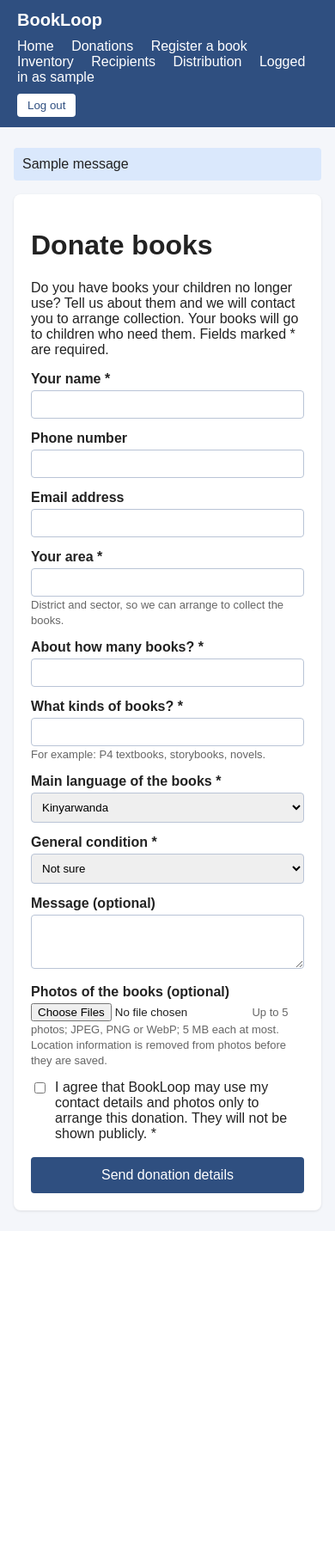
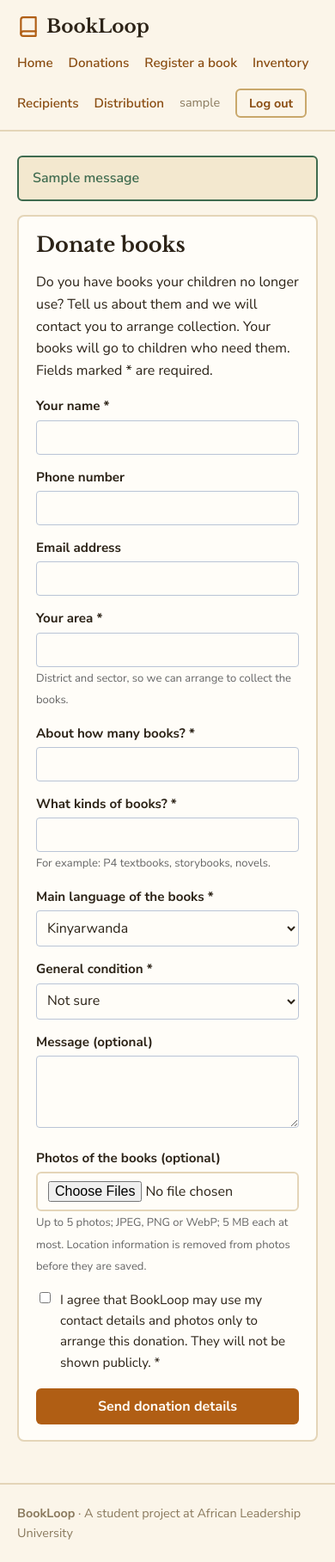
Before and after one commit to HenrietteIraguha/BOOKLOOP, a Django app: page /donate/ in a window 390 px wide. Shown: the whole page at 86% size. Before the commit the page ends 1411 px from the top, so only its background shows below. Run offline with Django 5.2, Linux system fonts and the light colour scheme; a user stored in the database is signed in; tables that the repository leaves empty hold one stand-in row (values such as "Sample post"); one stand-in notice (Sample message) is shown; some libraries are stand-ins or nearby versions.

Commit message:
Add warm design, shared CSS and showcase homepage

```diff
--- a/config/settings.py
+++ b/config/settings.py
@@ -134,6 +134,7 @@ USE_TZ = True
 # https://docs.djangoproject.com/en/6.1/howto/static-files/
 
 STATIC_URL = 'static/'
+STATICFILES_DIRS = [BASE_DIR / "static"]
 
 
 # Email
--- a/public/urls.py
+++ b/public/urls.py
@@ -5,6 +5,7 @@ from . import views
 app_name = "public"
 
 urlpatterns = [
+    path("", views.showcase, name="home"),
     path("donate/", views.donate, name="donate"),
     path("donate/thanks/", views.donate_thanks, name="donate_thanks"),
 ]
--- a/public/views.py
+++ b/public/views.py
@@ -49,3 +49,34 @@ def donate(request):
 
 def donate_thanks(request):
     return render(request, "public/donate_thanks.html")
+
+# ---- Public home page: the showcase (FR-20) ----
+from django.db.models import Sum
+
+from communities.models import Recipient
+from distribution.models import Distribution
+from inventory.models import Book, InventoryLot
+
+COVER_COLOURS = ["#7A6248", "#9C5A20", "#44633F", "#31556B",
+                 "#8C4A5E", "#3F6B5C", "#A8702A", "#5B5B7A"]
+
+
+def showcase(request):
+    """Books first, donating one click away. Only books staff approved are shown."""
+    lots = InventoryLot.objects.exclude(status=InventoryLot.Status.REJECTED)
+    still_here = lots.aggregate(n=Sum("quantity"))["n"] or 0
+    given_out = Distribution.objects.aggregate(n=Sum("quantity"))["n"] or 0
+
+    stats = {
+        "books_collected": still_here + given_out,
+        "donations": DonationSubmission.objects.exclude(
+            status=DonationSubmission.Status.REJECTED).count(),
+        "communities": Recipient.objects.filter(
+            distributions__isnull=False).distinct().count(),
+    }
+
+    books = list(Book.objects.filter(show_in_showcase=True).order_by("-id")[:8])
+    for i, book in enumerate(books):
+        book.cover_colour = COVER_COLOURS[i % len(COVER_COLOURS)]
+
+    return render(request, "public/showcase.html", {"stats": stats, "books": books})
--- /dev/null
+++ b/static/css/bookloop.css
@@ -0,0 +1,196 @@
+/* BookLoop shared styles — warm & bookish */
+
+:root {
+  --cream: #FBF5E9;      /* page background */
+  --panel: #FFFDF8;      /* cards */
+  --sand: #F3E8CF;       /* tinted sections */
+  --border: #E4D5B8;
+  --border-dark: #E0CEA6;
+  --ink: #2C2317;        /* main text */
+  --muted: #5C4F3B;      /* secondary text */
+  --faded: #8A7A5E;      /* hints */
+  --accent: #B05E14;     /* buttons */
+  --accent-dark: #8A4D12;/* links, hover */
+  --chip-bg: #F0E2BC;
+  --chip-text: #6B4F12;
+  --danger: #9C2B2B;
+  --ok: #3F6B4F;
+}
+
+* { box-sizing: border-box; }
+
+body {
+  margin: 0;
+  background: var(--cream);
+  color: var(--ink);
+  font-family: "Nunito Sans", Verdana, sans-serif;
+  font-size: 16px;
+  line-height: 1.6;
+}
+
+
+h1, h2, h3 {
+  font-family: "Libre Baskerville", Georgia, serif;
+  line-height: 1.25;
+  margin: 0 0 0.5em;
+}
+h1 { font-size: 2rem; }
+h2 { font-size: 1.5rem; }
+h3 { font-size: 1.15rem; }
+
+a { color: var(--accent-dark); }
+a:hover { color: #5F350C; }
+
+.container { max-width: 1140px; margin: 0 auto; padding: 0 20px; }
+
+/* Header */
+.site-header {
+  background: var(--cream);
+  border-bottom: 2px solid var(--border);
+  padding: 14px 0;
+}
+.site-header .container { display: flex; align-items: center; gap: 22px; flex-wrap: wrap; }
+.brand {
+  font-family: "Libre Baskerville", Georgia, serif;
+  font-size: 1.35rem; font-weight: 700;
+  color: var(--ink); text-decoration: none;
+  display: flex; align-items: center; gap: 8px;
+}
+.nav-links { display: flex; align-items: center; gap: 18px; flex-wrap: wrap; margin-left: auto; }
+.nav-links a { font-weight: 600; text-decoration: none; font-size: 0.95rem; }
+.nav-user { color: var(--faded); font-size: 0.9rem; }
+
+/* Buttons */
+
+.btn, button[type=submit] {
+  display: inline-block;
+  background: var(--accent); color: var(--panel);
+  font-family: "Nunito Sans", Verdana, sans-serif;
+  font-size: 1rem; font-weight: 700;
+  padding: 10px 22px; border: 0; border-radius: 6px;
+  text-decoration: none; cursor: pointer;
+}
+.btn:hover, button[type=submit]:hover { background: var(--accent-dark); color: var(--panel); }
+.btn-outline {
+  background: none; color: var(--accent-dark);
+  border: 2px solid #C9A86B;
+}
+.btn-outline:hover { background: var(--sand); color: var(--accent-dark); }
+
+/* Cards & panels */
+.card {
+  background: var(--panel);
+  border: 2px solid var(--border);
+  border-radius: 8px;
+  padding: 18px 20px;
+}
+.panel-sand {
+  background: var(--sand);
+  border: 2px solid var(--border-dark);
+  border-radius: 10px;
+  padding: 20px 24px;
+}
+
+/* Chips (language, level, status) */
+.chip {
+  display: inline-block;
+
+  background: var(--chip-bg); color: var(--chip-text);
+  font-size: 0.78rem; font-weight: 700;
+  padding: 3px 10px; border-radius: 10px;
+}
+
+/* Forms */
+label { font-weight: 700; font-size: 0.95rem; }
+input[type=text], input[type=number], input[type=email], input[type=password],
+input[type=date], input[type=file], select, textarea {
+  width: 100%;
+  background: var(--panel); color: var(--ink);
+  font-family: "Nunito Sans", Verdana, sans-serif; font-size: 1rem;
+  padding: 9px 12px;
+  border: 2px solid var(--border); border-radius: 6px;
+}
+input:focus, select:focus, textarea:focus {
+  outline: 2px solid var(--accent); outline-offset: 0;
+  border-color: var(--accent);
+}
+.helptext { color: var(--faded); font-size: 0.85rem; }
+.errorlist { color: var(--danger); font-weight: 700; list-style: none; padding: 0; margin: 4px 0; }
+
+/* Tables */
+table { width: 100%; border-collapse: collapse; background: var(--panel); }
+th, td { text-align: left; padding: 10px 12px; border-bottom: 1px solid var(--border); }
+th {
+  font-size: 0.82rem; text-transform: uppercase; letter-spacing: 1px;
+  color: var(--muted); background: var(--sand);
+}
+
+/* Messages */
+.messages { list-style: none; padding: 0; margin: 16px 0; }
+
+.messages li {
+  padding: 12px 16px; border-radius: 6px; margin-bottom: 8px;
+  background: var(--sand); border: 2px solid var(--border-dark); font-weight: 600;
+}
+.messages li.success { border-color: var(--ok); color: var(--ok); }
+.messages li.error { border-color: var(--danger); color: var(--danger); }
+
+/* Footer */
+.site-footer {
+  margin-top: 48px; padding: 22px 0;
+  border-top: 2px solid var(--border);
+  color: var(--faded); font-size: 0.9rem;
+}
+.site-footer .container { display: flex; align-items: center; gap: 18px; flex-wrap: wrap; }
+
+/* Small screens */
+@media (max-width: 640px) {
+  h1 { font-size: 1.5rem; }
+  .site-header .container { gap: 12px; }
+}
+
+/* Added with base.html */
+main.container { margin-top: 28px; }
+.logout-form { margin: 0; }
+.logout-form button {
+  background: none; color: var(--accent-dark);
+  border: 2px solid #C9A86B; padding: 5px 14px; font-size: 0.9rem;
+}
+.logout-form button:hover { background: var(--sand); color: var(--accent-dark); }
+.nav-links .btn { color: var(--panel); }
+.error { color: var(--danger); font-weight: 700; }
+
+/* Showcase homepage */
+.hero { display: flex; gap: 48px; align-items: center; padding: 16px 0 40px; flex-wrap: wrap; }
+.hero-text { flex: 1 1 480px; display: flex; flex-direction: column; gap: 16px; }
+.eyebrow { font-size: 0.85rem; font-weight: 700; letter-spacing: 2px; text-transform: uppercase; color: var(--accent-dark); }
+.hero h1 { font-size: 2.6rem; margin: 0; }
+.hero .lede { font-size: 1.1rem; color: var(--muted); margin: 0; }
+.hero-actions { display: flex; gap: 12px; flex-wrap: wrap; margin-top: 6px; }
+.hero-side { flex: 1 1 340px; display: flex; flex-direction: column; gap: 18px; }
+.hero-side svg { width: 100%; max-width: 460px; height: auto; align-self: center; }
+.stat-row { display: flex; justify-content: space-between; gap: 16px; color: var(--muted); padding: 3px 0; }
+.stat-row b { color: var(--ink); }
+.section-head { display: flex; align-items: baseline; gap: 14px; flex-wrap: wrap; margin: 24px 0 16px; }
+.section-head h2 { margin: 0; }
+.section-head span { color: var(--faded); }
+.book-grid { display: grid; grid-template-columns: repeat(auto-fill, minmax(220px, 1fr)); gap: 20px; }
+.book-card { display: flex; flex-direction: column; gap: 10px; padding: 14px; }
+.book-cover {
+  height: 150px; border-radius: 4px 10px 10px 4px; border-left: 10px solid rgba(0,0,0,0.25);
+  display: flex; align-items: center; justify-content: center; padding: 12px; overflow: hidden;
+  color: #F7EFDC; font-family: "Libre Baskerville", Georgia, serif; font-size: 0.95rem;
+  text-align: center; line-height: 1.4;
+}
+.book-cover.photo { padding: 0; border-left: 0; background: var(--sand); }
+.book-cover.photo img { width: 100%; height: 100%; object-fit: cover; }
+.chips { display: flex; gap: 8px; flex-wrap: wrap; }
+.empty-shelf { text-align: center; color: var(--muted); }
+.how { margin-top: 40px; }
+.how-grid { display: grid; grid-template-columns: repeat(auto-fit, minmax(240px, 1fr)); gap: 24px; margin-top: 12px; }
+.how-step { display: flex; gap: 14px; align-items: flex-start; }
+.how-step svg { flex-shrink: 0; }
+
+.how-step b { display: block; font-size: 1.05rem; margin-bottom: 4px; }
+.how-step span { color: var(--muted); font-size: 0.95rem; }
+@media (max-width: 640px) { .hero h1 { font-size: 1.8rem; } }
--- a/templates/base.html
+++ b/templates/base.html
@@ -5,50 +5,55 @@
   <meta charset="UTF-8">
   <meta name="viewport" content="width=device-width, initial-scale=1">
   <title>{% block title %}BookLoop{% endblock %}</title>
-  <style>
-    * { box-sizing: border-box; }
-    body { margin: 0; font-family: Arial, sans-serif; background: #f4f6fa; color: #222; }
-    header { background: #2f4f80; color: white; padding: 12px 20px;
-             display: flex; justify-content: space-between; align-items: center; flex-wrap: wrap; gap: 10px; }
-    header a { color: white; text-decoration: none; margin-right: 16px; }
-    header .brand { font-weight: bold; font-size: 20px; }
-    header button { background: white; color: #2f4f80; border: none; padding: 6px 12px;
-                    border-radius: 4px; cursor: pointer; }
-    main { max-width: 960px; margin: 24px auto; padding: 0 16px; }
-    .card { background: white; border-radius: 8px; padding: 20px; margin-bottom: 16px;
-            box-shadow: 0 1px 3px rgba(0,0,0,0.1); }
-    .messages { list-style: none; padding: 0; }
-    .messages li { background: #dae8fc; padding: 10px; border-radius: 4px; margin-bottom: 8px; }
-    .error { color: #a32d2d; }
-  </style>
+  <link rel="preconnect" href="https://fonts.googleapis.com">
+  <link rel="preconnect" href="https://fonts.gstatic.com" crossorigin>
+  <link rel="stylesheet" href="https://fonts.googleapis.com/css2?family=Libre+Baskerville:wght@400;700&family=Nunito+Sans:wght@400;600;700&display=swap">
+  <link rel="stylesheet" href="{% static 'css/bookloop.css' %}">
 </head>
 <body>
-  <header>
-    <a href="{% if user.is_authenticated %}{% url 'dashboard:home' %}{% else %}{% url 'public:donate' %}{% endif %}" class="brand">BookLoop</a>
+  <header class="site-header">
+    <div class="container">
+      <a href="{% if user.is_authenticated %}{% url 'dashboard:home' %}{% else %}{% url 'public:home' %}{% endif %}" class="brand">
+        <svg width="26" height="26" viewBox="0 0 24 24" fill="none" stroke="#B05E14" stroke-width="2" stroke-linecap="round" stroke-linejoin="round" aria-hidden="true"><path d="M4 19.5A2.5 2.5 0 0 1 6.5 17H20"></path><path d="M6.5 2H20v20H6.5A2.5 2.5 0 0 1 4 19.5v-15A2.5 2.5 0 0 1 6.5 2z"></path></svg>
+        BookLoop
+      </a>
+      <nav class="nav-links">
         {% if user.is_authenticated %}
-      <nav>
           <a href="{% url 'dashboard:home' %}">Home</a>
           <a href="{% url 'donations:list' %}">Donations</a>
           <a href="{% url 'inventory:register_book' %}">Register a book</a>
           <a href="{% url 'inventory:list' %}">Inventory</a>
           <a href="{% url 'communities:list' %}">Recipients</a>
           <a href="{% url 'distribution:list' %}">Distribution</a>
-        <span>Logged in as {{ user.username }}</span>
-      </nav>
-      <form method="post" action="{% url 'logout' %}">
+          <span class="nav-user">{{ user.username }}</span>
+          <form method="post" action="{% url 'logout' %}" class="logout-form">
             {% csrf_token %}
             <button type="submit">Log out</button>
+
           </form>
+        {% else %}
+          <a href="{% url 'public:donate' %}" class="btn">Donate books</a>
         {% endif %}
+      </nav>
+    </div>
   </header>
 
-  <main>
+  <main class="container">
     {% if messages %}
       <ul class="messages">
-        {% for message in messages %}<li>{{ message }}</li>{% endfor %}
+        {% for message in messages %}<li class="{{ message.tags }}">{{ message }}</li>{% endfor %}
       </ul>
     {% endif %}
     {% block content %}{% endblock %}
   </main>
+
+  <footer class="site-footer">
+    <div class="container">
+      <span><b>BookLoop</b> · A student project at African Leadership University</span>
+      {% if not user.is_authenticated %}
+        <a href="{% url 'login' %}" style="margin-left:auto">Staff login</a>
+      {% endif %}
+    </div>
+  </footer>
 </body>
 </html>
```
Also changed, not shown: templates/public/showcase.html (added, +89 -0 lines). Lines whose indentation alone changed are shown as unchanged.
